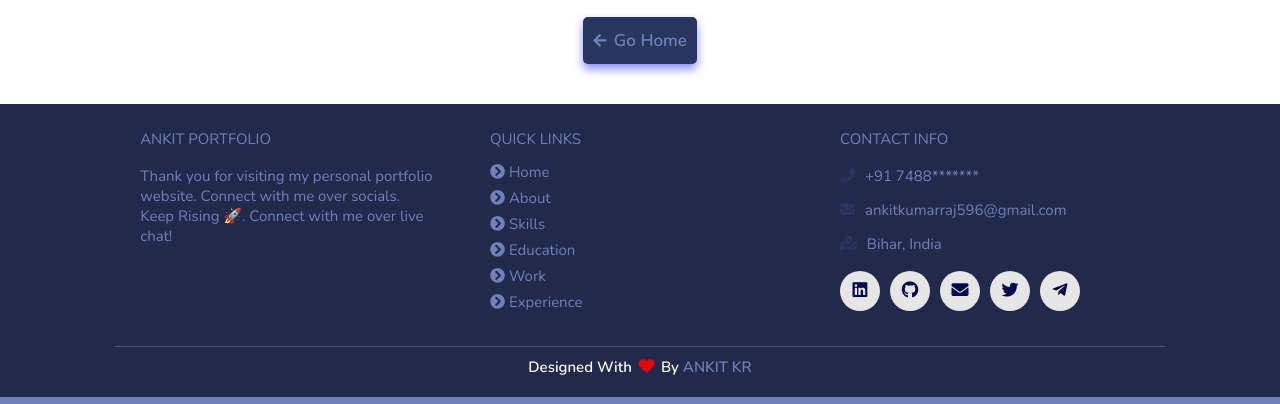
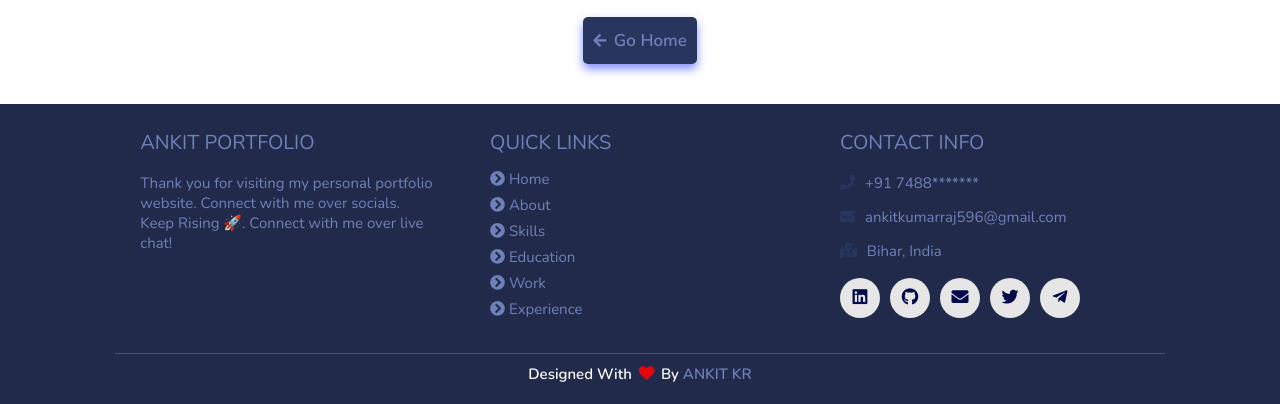
Before and after one commit to ankitkec18/My_PortFolio, a plain HTML site: page 404.html in a window 1280 px wide. Shown: the part 577-981 px from the top of the page. Drawn offline with nearby package versions, Linux system fonts and the light colour scheme; a script that the page names is missing.

Commit message:
change font size

```diff
--- a/assets/css/404.css
+++ b/assets/css/404.css
@@ -259,7 +259,7 @@ header .navbar ul li a:hover{
   margin: 2.5rem;
 }
 .footer .box-container .box h3 {
-  font-size: 1.5rem;
+  font-size: 2rem;
   color: var(--fade);
   padding-bottom: 1rem;
   font-weight: normal;
--- a/assets/css/style.css
+++ b/assets/css/style.css
@@ -1254,7 +1254,7 @@ form .button-area {
   margin: 2.5rem;
 }
 .footer .box-container .box h3 {
-  font-size: 2.5rem;
+  font-size: 2rem;
   color: var(--fade);
   padding-bottom: 1rem;
   font-weight: normal;
```
